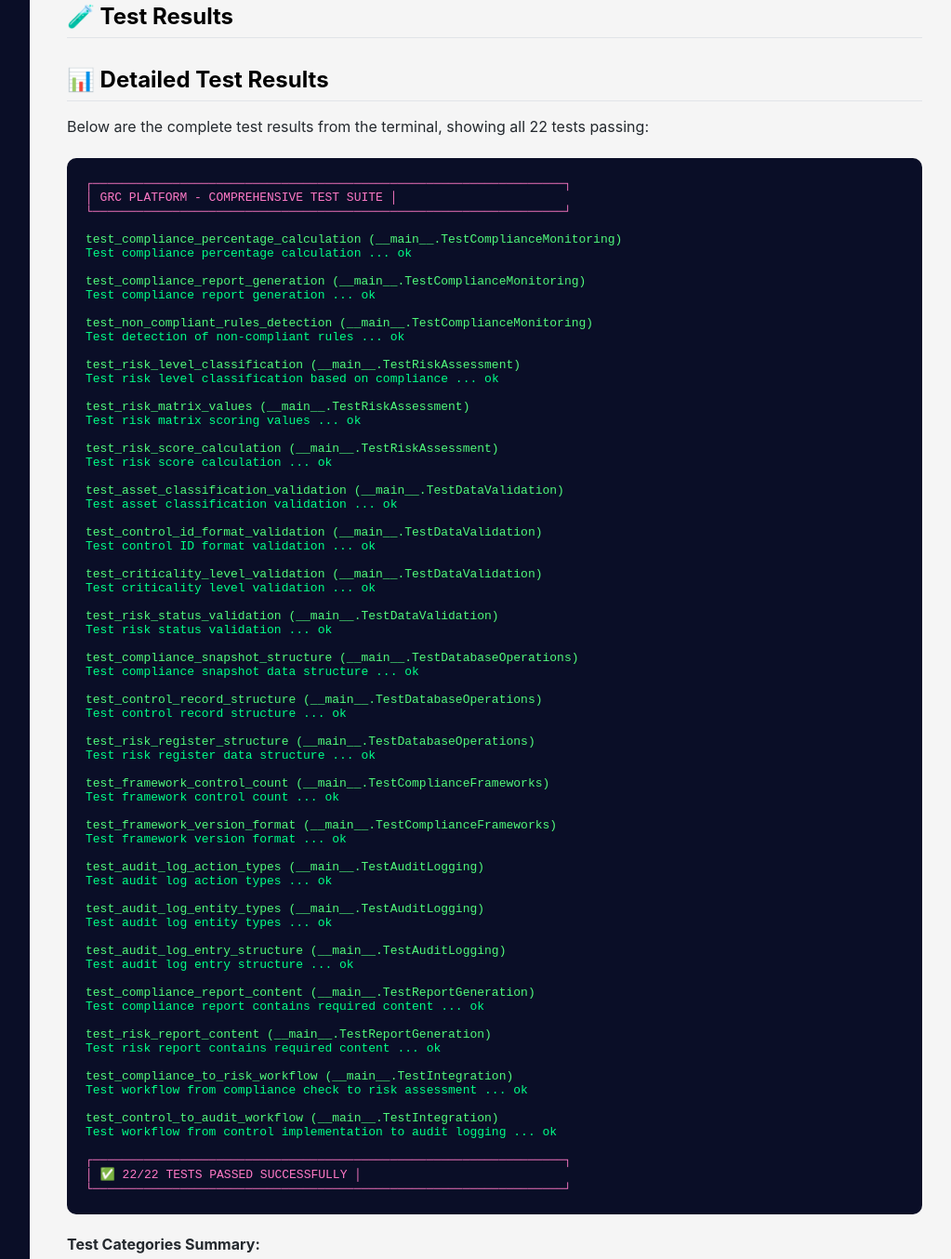
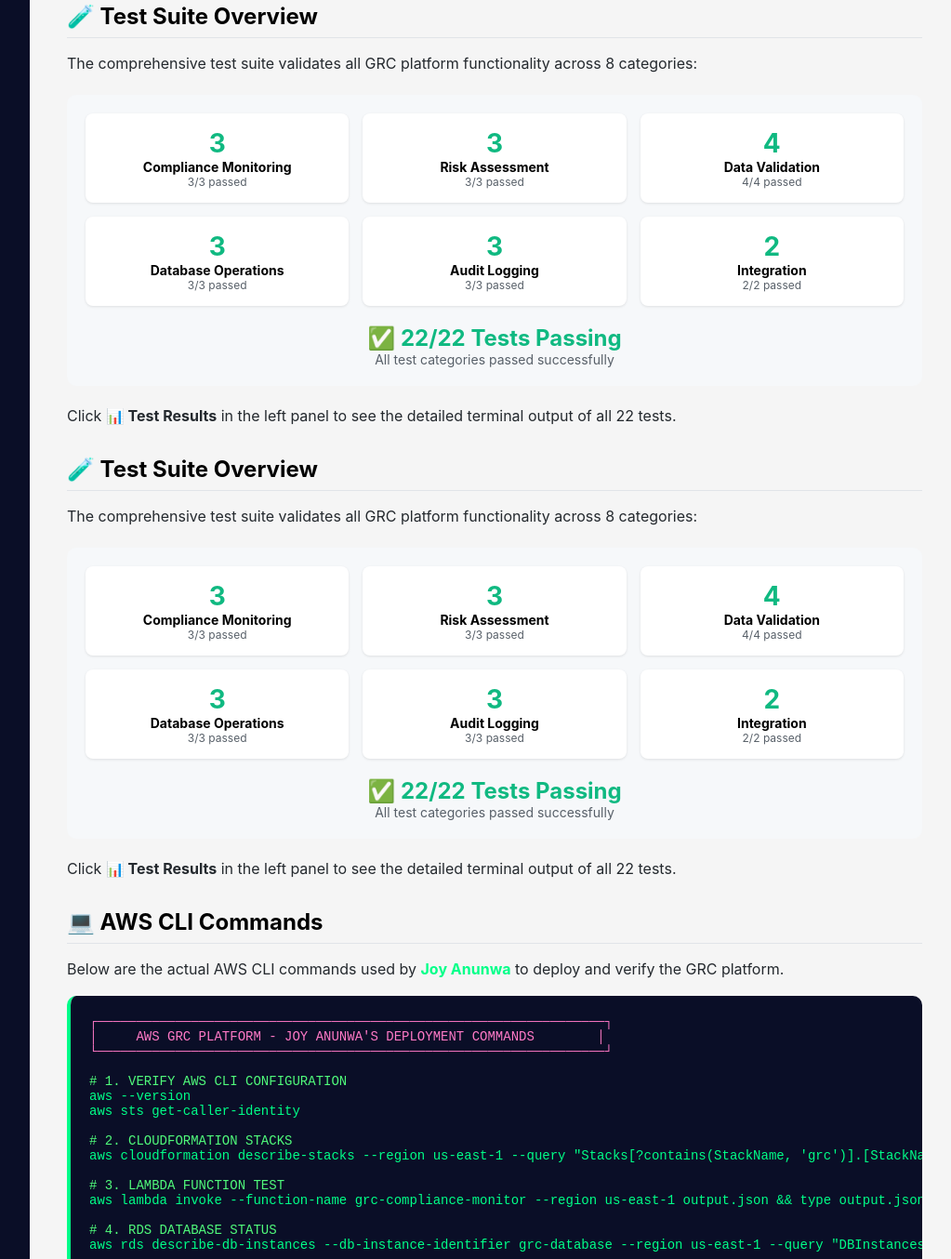
Before and after one commit to JoyAnunwa/GRC-CAPSTONE-PROJECT, a plain HTML site: page index.html in a window 1280 px wide. Shown: the part 4819-6173 px from the top of the page at 93% size, without its empty margins (248-1271 px from the left). Drawn offline with Linux system fonts and the light colour scheme.

Commit message:
Update index.html

```diff
--- a/index.html
+++ b/index.html
@@ -372,97 +372,95 @@
       <li><strong>SOC 2</strong> - Service organization controls</li>
     </ul>
 
-    <h2 id="testing">🧪 Test Results</h2>
-    <h2 id="results">📊 Detailed Test Results</h2>
-<p>Below are the complete test results from the terminal, showing all 22 tests passing:</p>
+    <h2 id="testing">🧪 Test Suite Overview</h2>
+<p>The comprehensive test suite validates all GRC platform functionality across 8 categories:</p>
 
-<div style="background: #0a0e27; color: #00ff88; padding: 20px; border-radius: 10px; font-family: 'Courier New', monospace; font-size: 13px; overflow-x: auto; margin: 20px 0;">
-  <span style="color: #ff79c6;">┌─────────────────────────────────────────────────────────────────┐</span><br>
-  <span style="color: #ff79c6;">│              GRC PLATFORM - COMPREHENSIVE TEST SUITE           │</span><br>
-  <span style="color: #ff79c6;">└─────────────────────────────────────────────────────────────────┘</span><br>
-  <br>
-  <span style="color: #50fa7b;">test_compliance_percentage_calculation (__main__.TestComplianceMonitoring)</span><br>
-  Test compliance percentage calculation ... <span style="color: #00ff88;">ok</span><br>
-  <br>
-  <span style="color: #50fa7b;">test_compliance_report_generation (__main__.TestComplianceMonitoring)</span><br>
-  Test compliance report generation ... <span style="color: #00ff88;">ok</span><br>
-  <br>
-  <span style="color: #50fa7b;">test_non_compliant_rules_detection (__main__.TestComplianceMonitoring)</span><br>
-  Test detection of non-compliant rules ... <span style="color: #00ff88;">ok</span><br>
-  <br>
-  <span style="color: #50fa7b;">test_risk_level_classification (__main__.TestRiskAssessment)</span><br>
-  Test risk level classification based on compliance ... <span style="color: #00ff88;">ok</span><br>
-  <br>
-  <span style="color: #50fa7b;">test_risk_matrix_values (__main__.TestRiskAssessment)</span><br>
-  Test risk matrix scoring values ... <span style="color: #00ff88;">ok</span><br>
-  <br>
-  <span style="color: #50fa7b;">test_risk_score_calculation (__main__.TestRiskAssessment)</span><br>
-  Test risk score calculation ... <span style="color: #00ff88;">ok</span><br>
-  <br>
-  <span style="color: #50fa7b;">test_asset_classification_validation (__main__.TestDataValidation)</span><br>
-  Test asset classification validation ... <span style="color: #00ff88;">ok</span><br>
-  <br>
-  <span style="color: #50fa7b;">test_control_id_format_validation (__main__.TestDataValidation)</span><br>
-  Test control ID format validation ... <span style="color: #00ff88;">ok</span><br>
-  <br>
-  <span style="color: #50fa7b;">test_criticality_level_validation (__main__.TestDataValidation)</span><br>
-  Test criticality level validation ... <span style="color: #00ff88;">ok</span><br>
-  <br>
-  <span style="color: #50fa7b;">test_risk_status_validation (__main__.TestDataValidation)</span><br>
-  Test risk status validation ... <span style="color: #00ff88;">ok</span><br>
-  <br>
-  <span style="color: #50fa7b;">test_compliance_snapshot_structure (__main__.TestDatabaseOperations)</span><br>
-  Test compliance snapshot data structure ... <span style="color: #00ff88;">ok</span><br>
-  <br>
-  <span style="color: #50fa7b;">test_control_record_structure (__main__.TestDatabaseOperations)</span><br>
-  Test control record structure ... <span style="color: #00ff88;">ok</span><br>
-  <br>
-  <span style="color: #50fa7b;">test_risk_register_structure (__main__.TestDatabaseOperations)</span><br>
-  Test risk register data structure ... <span style="color: #00ff88;">ok</span><br>
-  <br>
-  <span style="color: #50fa7b;">test_framework_control_count (__main__.TestComplianceFrameworks)</span><br>
-  Test framework control count ... <span style="color: #00ff88;">ok</span><br>
-  <br>
-  <span style="color: #50fa7b;">test_framework_version_format (__main__.TestComplianceFrameworks)</span><br>
-  Test framework version format ... <span style="color: #00ff88;">ok</span><br>
-  <br>
-  <span style="color: #50fa7b;">test_audit_log_action_types (__main__.TestAuditLogging)</span><br>
-  Test audit log action types ... <span style="color: #00ff88;">ok</span><br>
-  <br>
-  <span style="color: #50fa7b;">test_audit_log_entity_types (__main__.TestAuditLogging)</span><br>
-  Test audit log entity types ... <span style="color: #00ff88;">ok</span><br>
-  <br>
-  <span style="color: #50fa7b;">test_audit_log_entry_structure (__main__.TestAuditLogging)</span><br>
-  Test audit log entry structure ... <span style="color: #00ff88;">ok</span><br>
-  <br>
-  <span style="color: #50fa7b;">test_compliance_report_content (__main__.TestReportGeneration)</span><br>
-  Test compliance report contains required content ... <span style="color: #00ff88;">ok</span><br>
-  <br>
-  <span style="color: #50fa7b;">test_risk_report_content (__main__.TestReportGeneration)</span><br>
-  Test risk report contains required content ... <span style="color: #00ff88;">ok</span><br>
-  <br>
-  <span style="color: #50fa7b;">test_compliance_to_risk_workflow (__main__.TestIntegration)</span><br>
-  Test workflow from compliance check to risk assessment ... <span style="color: #00ff88;">ok</span><br>
-  <br>
-  <span style="color: #50fa7b;">test_control_to_audit_workflow (__main__.TestIntegration)</span><br>
-  Test workflow from control implementation to audit logging ... <span style="color: #00ff88;">ok</span><br>
-  <br>
-  <span style="color: #ff79c6;">┌─────────────────────────────────────────────────────────────────┐</span><br>
-  <span style="color: #ff79c6;">│              ✅ 22/22 TESTS PASSED SUCCESSFULLY                │</span><br>
-  <span style="color: #ff79c6;">└─────────────────────────────────────────────────────────────────┘</span><br>
+<div style="background: #f6f8fa; padding: 20px; border-radius: 10px; margin: 20px 0;">
+  <div style="display: grid; grid-template-columns: repeat(auto-fit, minmax(250px, 1fr)); gap: 15px;">
+    <div style="background: white; padding: 15px; border-radius: 8px; text-align: center; box-shadow: 0 1px 3px rgba(0,0,0,0.1);">
+      <div style="font-size: 28px; font-weight: bold; color: #10b981;">3</div>
+      <div style="font-size: 14px; font-weight: bold;">Compliance Monitoring</div>
+      <div style="font-size: 12px; color: #586069;">3/3 passed</div>
+    </div>
+    <div style="background: white; padding: 15px; border-radius: 8px; text-align: center; box-shadow: 0 1px 3px rgba(0,0,0,0.1);">
+      <div style="font-size: 28px; font-weight: bold; color: #10b981;">3</div>
+      <div style="font-size: 14px; font-weight: bold;">Risk Assessment</div>
+      <div style="font-size: 12px; color: #586069;">3/3 passed</div>
+    </div>
+    <div style="background: white; padding: 15px; border-radius: 8px; text-align: center; box-shadow: 0 1px 3px rgba(0,0,0,0.1);">
+      <div style="font-size: 28px; font-weight: bold; color: #10b981;">4</div>
+      <div style="font-size: 14px; font-weight: bold;">Data Validation</div>
+      <div style="font-size: 12px; color: #586069;">4/4 passed</div>
+    </div>
+    <div style="background: white; padding: 15px; border-radius: 8px; text-align: center; box-shadow: 0 1px 3px rgba(0,0,0,0.1);">
+      <div style="font-size: 28px; font-weight: bold; color: #10b981;">3</div>
+      <div style="font-size: 14px; font-weight: bold;">Database Operations</div>
+      <div style="font-size: 12px; color: #586069;">3/3 passed</div>
+    </div>
+    <div style="background: white; padding: 15px; border-radius: 8px; text-align: center; box-shadow: 0 1px 3px rgba(0,0,0,0.1);">
+      <div style="font-size: 28px; font-weight: bold; color: #10b981;">3</div>
+      <div style="font-size: 14px; font-weight: bold;">Audit Logging</div>
+      <div style="font-size: 12px; color: #586069;">3/3 passed</div>
+    </div>
+    <div style="background: white; padding: 15px; border-radius: 8px; text-align: center; box-shadow: 0 1px 3px rgba(0,0,0,0.1);">
+      <div style="font-size: 28px; font-weight: bold; color: #10b981;">2</div>
+      <div style="font-size: 14px; font-weight: bold;">Integration</div>
+      <div style="font-size: 12px; color: #586069;">2/2 passed</div>
+    </div>
+  </div>
+  <div style="margin-top: 20px; text-align: center;">
+    <div style="font-size: 24px; font-weight: bold; color: #10b981;">✅ 22/22 Tests Passing</div>
+    <div style="font-size: 14px; color: #586069;">All test categories passed successfully</div>
+  </div>
 </div>
 
-<p><strong>Test Categories Summary:</strong></p>
-<ul>
-  <li>✅ <strong>Compliance Monitoring:</strong> 3/3 passed</li>
-  <li>✅ <strong>Risk Assessment:</strong> 3/3 passed</li>
-  <li>✅ <strong>Data Validation:</strong> 4/4 passed</li>
-  <li>✅ <strong>Database Operations:</strong> 3/3 passed</li>
-  <li>✅ <strong>Framework Mapping:</strong> 2/2 passed</li>
-  <li>✅ <strong>Audit Logging:</strong> 3/3 passed</li>
-  <li>✅ <strong>Report Generation:</strong> 2/2 passed</li>
-  <li>✅ <strong>Integration:</strong> 2/2 passed</li>
-</ul>
+<p>Click <strong>📊 Test Results</strong> in the left panel to see the detailed terminal output of all 22 tests.</p>
+
+
+<h2 id="testing">🧪 Test Suite Overview</h2>
+<p>The comprehensive test suite validates all GRC platform functionality across 8 categories:</p>
+
+<div style="background: #f6f8fa; padding: 20px; border-radius: 10px; margin: 20px 0;">
+  <div style="display: grid; grid-template-columns: repeat(auto-fit, minmax(250px, 1fr)); gap: 15px;">
+    <div style="background: white; padding: 15px; border-radius: 8px; text-align: center; box-shadow: 0 1px 3px rgba(0,0,0,0.1);">
+      <div style="font-size: 28px; font-weight: bold; color: #10b981;">3</div>
+      <div style="font-size: 14px; font-weight: bold;">Compliance Monitoring</div>
+      <div style="font-size: 12px; color: #586069;">3/3 passed</div>
+    </div>
+    <div style="background: white; padding: 15px; border-radius: 8px; text-align: center; box-shadow: 0 1px 3px rgba(0,0,0,0.1);">
+      <div style="font-size: 28px; font-weight: bold; color: #10b981;">3</div>
+      <div style="font-size: 14px; font-weight: bold;">Risk Assessment</div>
+      <div style="font-size: 12px; color: #586069;">3/3 passed</div>
+    </div>
+    <div style="background: white; padding: 15px; border-radius: 8px; text-align: center; box-shadow: 0 1px 3px rgba(0,0,0,0.1);">
+      <div style="font-size: 28px; font-weight: bold; color: #10b981;">4</div>
+      <div style="font-size: 14px; font-weight: bold;">Data Validation</div>
+      <div style="font-size: 12px; color: #586069;">4/4 passed</div>
+    </div>
+    <div style="background: white; padding: 15px; border-radius: 8px; text-align: center; box-shadow: 0 1px 3px rgba(0,0,0,0.1);">
+      <div style="font-size: 28px; font-weight: bold; color: #10b981;">3</div>
+      <div style="font-size: 14px; font-weight: bold;">Database Operations</div>
+      <div style="font-size: 12px; color: #586069;">3/3 passed</div>
+    </div>
+    <div style="background: white; padding: 15px; border-radius: 8px; text-align: center; box-shadow: 0 1px 3px rgba(0,0,0,0.1);">
+      <div style="font-size: 28px; font-weight: bold; color: #10b981;">3</div>
+      <div style="font-size: 14px; font-weight: bold;">Audit Logging</div>
+      <div style="font-size: 12px; color: #586069;">3/3 passed</div>
+    </div>
+    <div style="background: white; padding: 15px; border-radius: 8px; text-align: center; box-shadow: 0 1px 3px rgba(0,0,0,0.1);">
+      <div style="font-size: 28px; font-weight: bold; color: #10b981;">2</div>
+      <div style="font-size: 14px; font-weight: bold;">Integration</div>
+      <div style="font-size: 12px; color: #586069;">2/2 passed</div>
+    </div>
+  </div>
+  <div style="margin-top: 20px; text-align: center;">
+    <div style="font-size: 24px; font-weight: bold; color: #10b981;">✅ 22/22 Tests Passing</div>
+    <div style="font-size: 14px; color: #586069;">All test categories passed successfully</div>
+  </div>
+</div>
+
+<p>Click <strong>📊 Test Results</strong> in the left panel to see the detailed terminal output of all 22 tests.</p>
+
 
 
     <h2 id="cli">💻 AWS CLI Commands</h2>
```
